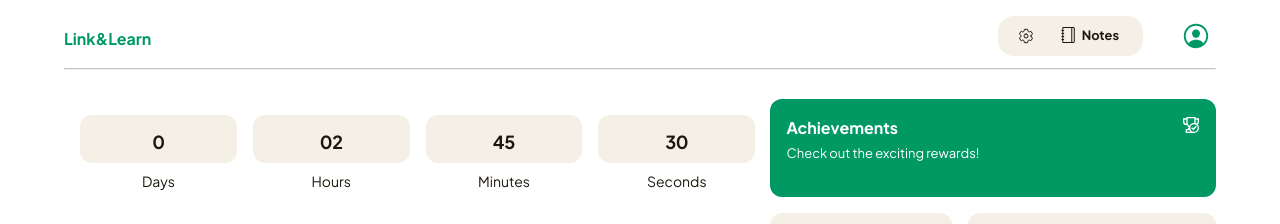
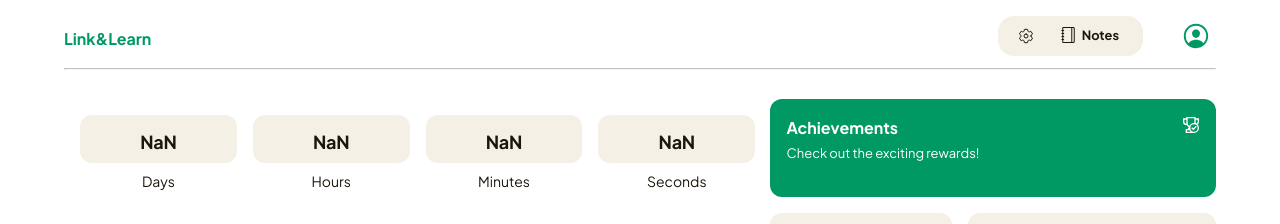
Before and after one commit to Siddhant0Pandey/Link-Learn, a React (Vite) app: page / in a window 1280 px wide. Shown: the top 224 px of the page. Built offline with nearby package versions, Linux system fonts and the light colour scheme; no server answers; sample sign-in values are in the browser's storage.

Commit message:
timer functionality added

```diff
--- a/src/components/Timer/SinceLoginTime.jsx
+++ b/src/components/Timer/SinceLoginTime.jsx
@@ -1,11 +1,42 @@
+import { useState, useEffect } from "react";
 import "../../styles/sincelogintime.css";
 
 function SinceLoginTime() {
+  const [timeSinceLogin, setTimeSinceLogin] = useState({
+    days: 0,
+    hours: 0,
+    minutes: 0,
+    seconds: 0,
+  });
+
+  useEffect(() => {
+    function updateTime() {
+      const loginTime = localStorage.getItem("loginTime");
+      if (!loginTime) return;
+
+      const currentTime = new Date().getTime();
+      const elapsedTime = currentTime - parseInt(loginTime, 10);
+
+      const seconds = Math.floor((elapsedTime / 1000) % 60);
+      const minutes = Math.floor((elapsedTime / (1000 * 60)) % 60);
+      const hours = Math.floor((elapsedTime / (1000 * 60 * 60)) % 24);
+      const days = Math.floor(elapsedTime / (1000 * 60 * 60 * 24));
+
+      setTimeSinceLogin({ days, hours, minutes, seconds });
+    }
+
+    // Update every second
+    updateTime();
+    const interval = setInterval(updateTime, 1000);
+
+    return () => clearInterval(interval); // Cleanup on unmount
+  }, []);
+
   return (
     <div className="timer-container">
       <div className="timer-block">
         <div className="time-box">
-          <p className="time-value">0</p>
+          <p className="time-value">{timeSinceLogin.days}</p>
         </div>
         <div className="label">
           <p className="time-label">Days</p>
@@ -13,7 +44,7 @@ function SinceLoginTime() {
       </div>
       <div className="timer-block">
         <div className="time-box">
-          <p className="time-value">02</p>
+          <p className="time-value">{timeSinceLogin.hours}</p>
         </div>
         <div className="label">
           <p className="time-label">Hours</p>
@@ -21,7 +52,7 @@ function SinceLoginTime() {
       </div>
       <div className="timer-block">
         <div className="time-box">
-          <p className="time-value">45</p>
+          <p className="time-value">{timeSinceLogin.minutes}</p>
         </div>
         <div className="label">
           <p className="time-label">Minutes</p>
@@ -29,7 +60,7 @@ function SinceLoginTime() {
       </div>
       <div className="timer-block">
         <div className="time-box">
-          <p className="time-value">30</p>
+          <p className="time-value">{timeSinceLogin.seconds}</p>
         </div>
         <div className="label">
           <p className="time-label">Seconds</p>
```
